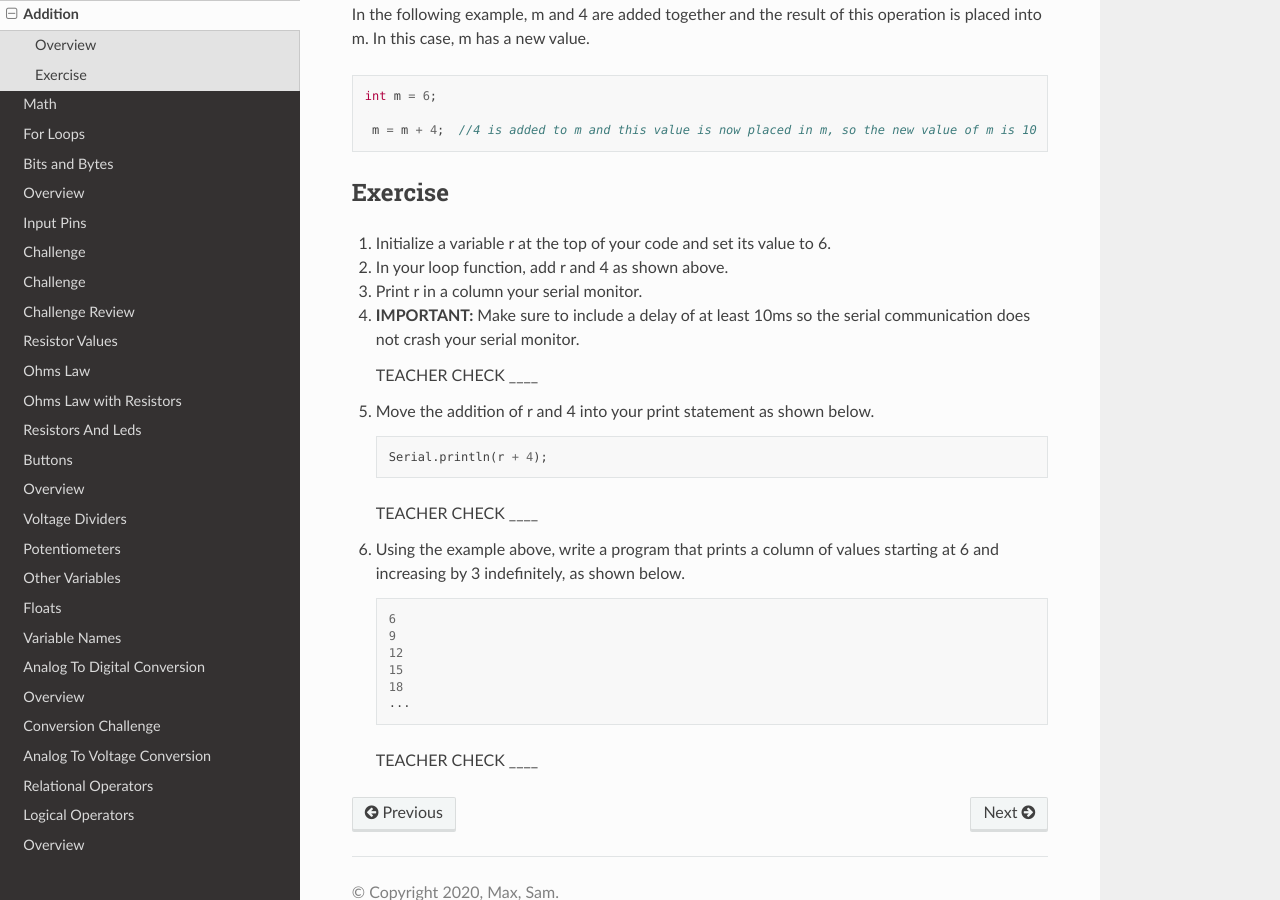
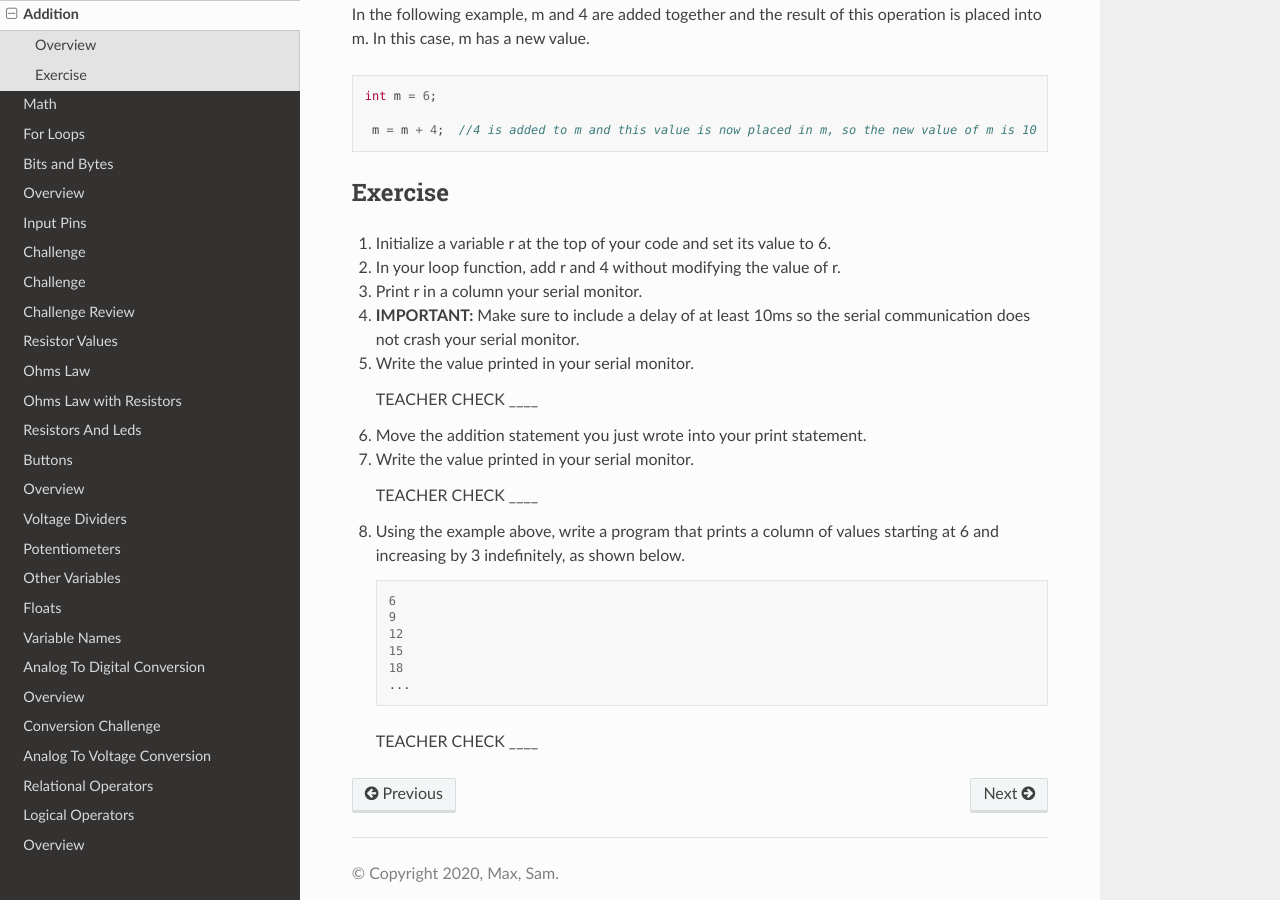
Before and after one commit to maxtkc/mvths-wiki, a Sphinx documentation site: the page built from docs/015aaa-addition.rst, in a window 1280 px wide and 900 px high, scrolled down 457 px. Built offline with Sphinx 7.4.7 and the Read the Docs theme 2.0.0, drawn with Linux system fonts in a browser that asks for light colours; pages that are not in the unit, such as notebooks, are missing from menus.

Commit message:
Update 015aaa-addition.rst

```diff
--- a/docs/015aaa-addition.rst
+++ b/docs/015aaa-addition.rst
@@ -24,18 +24,15 @@ In the following example, m and 4 are added together and the result of this oper
 Exercise
 ---------
 #. Initialize a variable r at the top of your code and set its value to 6.
-#. In your loop function, add r and 4 as shown above.
+#. In your loop function, add r and 4 without modifying the value of r.
 #. Print r in a column your serial monitor.
 #. **IMPORTANT:** Make sure to include a delay of at least 10ms so the serial communication does not crash your serial monitor.
+#. Write the value printed in your serial monitor.
 
    TEACHER CHECK ____
 
-#. Move the addition of r and 4 into your print statement as shown below.
-
-   .. code-block:: c
-
-      Serial.println(r + 4);
-
+#. Move the addition statement you just wrote into your print statement.
+#. Write the value printed in your serial monitor.
 
    TEACHER CHECK ____
 
```
